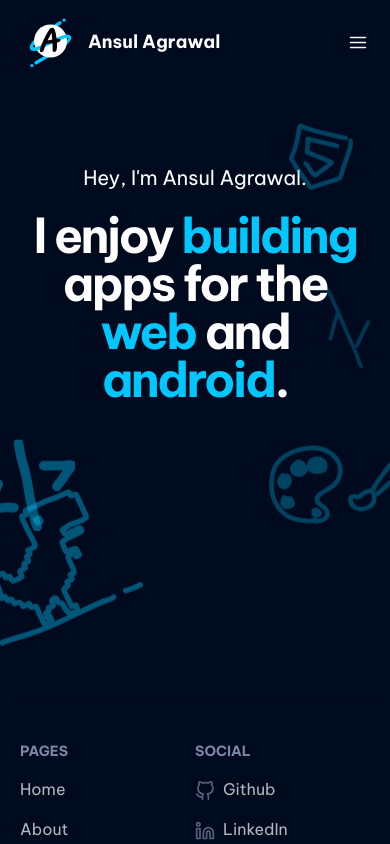
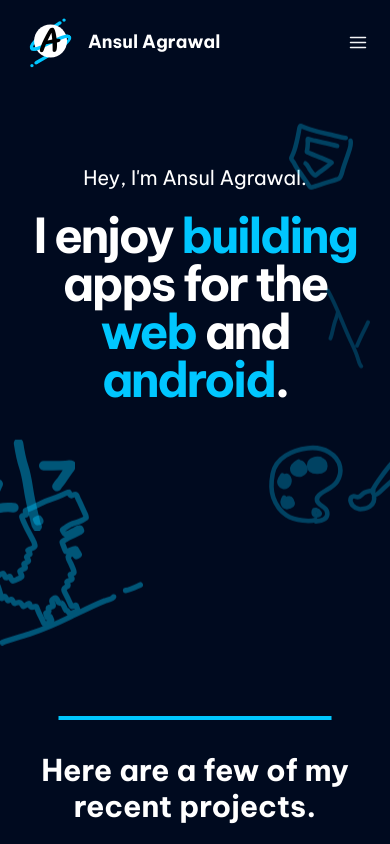
Before and after one commit to ansulagrawal/portfolio-v2, a Next.js app: page / in a window 390 px wide. Shown: the top 844 px of the page. Built offline with nearby package versions, Linux system fonts and the light colour scheme.

Commit message:
Added Scroll Styling, Project Title. Fixed: Mobile Nav, Hero Margin

```diff
--- a/app/globals.css
+++ b/app/globals.css
@@ -1,6 +1,22 @@
 @tailwind base;
 @tailwind components;
 @tailwind utilities;
+
+body::-webkit-scrollbar {
+  width: 8px;
+  background: transparent;
+}
+
+body::-webkit-scrollbar-track {
+  background: blue;
+  display: none;
+}
+
+body::-webkit-scrollbar-thumb {
+  background-color: #fff2;
+  backdrop-filter: blur(5px);
+  border-radius: 10px;
+}
 
 /* Mobile Navbar */
 
@@ -47,3 +63,26 @@
     animation: float 2s infinite ease-in-out;
   }
 }
+
+/* Title */
+.landing-title::before {
+  content: '';
+  position: absolute;
+  left: 105%;
+  top: 50%;
+  transform: translateY(-50%);
+  height: 4px;
+  width: 100vw;
+  width: 100dvw;
+  @apply bg-fun-pink;
+}
+
+@media (max-width: 768px) {
+  .landing-title::before {
+    left: 50%;
+    top: -20px;
+    transform: translate(-50%, -50%);
+    height: 8px;
+    width: max(150px, 70vw);
+  }
+}
--- a/app/page.js
+++ b/app/page.js
@@ -1,10 +1,14 @@
 import Hero from '@/components/home/Hero';
+import Projects from '@/components/home/Projects';
 import React from 'react';
 
 function Page() {
   return (
     <>
       <Hero />
+      <div className="mt-20 space-y-20">
+        <Projects />
+      </div>
     </>
   );
 }
--- a/components/MobileNavbar.jsx
+++ b/components/MobileNavbar.jsx
@@ -38,7 +38,7 @@ function MobileNavbar() {
       </div>
 
       {isMenuOpen && (
-        <ul className="flex flex-col absolute h-[calc(100vh-4.5rem)] w-full bg-bg gap-4 py-10">
+        <ul className="flex flex-col absolute h-[calc(100vh-4.5rem)] w-screen px-5 -left-5 bg-bg gap-4 py-10">
           {routes.map((rt, ind) => (
             <li key={rt.key} className="border-b list-none text-gray-100 border-gray-900 text-sm font-semibold pb-5" style={{ transitionDelay: `${150 + ind * 25}ms` }}>
               <Link href={rt.path}>{rt.title}</Link>
--- /dev/null
+++ b/components/Title.jsx
@@ -0,0 +1,11 @@
+import React from 'react';
+
+function Title({ title = '' }) {
+  return (
+    <div className="overflow-x-hidden w-full pt-5">
+      <h2 className="landing-title max-w-sm md:max-w-max mx-auto md:mx-0 text-center md:text-left relative text-3xl font-bold mb-10 pt-4 md:pt-0 md:w-max">{title}</h2>
+    </div>
+  );
+}
+
+export default Title;
--- a/components/home/Hero.jsx
+++ b/components/home/Hero.jsx
@@ -5,7 +5,7 @@ import React from 'react';
 function Hero() {
   return (
     <>
-      <div className="relative w-full pt-20 pb-64 flex justify-center text-center flex-col items-center">
+      <div className="relative w-full pt-20 pb-40 flex justify-center text-center flex-col items-center">
         <p className="text-xl mb-5">Hey, I'm {name}.</p>
         <div className="relative">
           <h1 className="inline-block max-w-2xl lg:max-w-4xl  w-auto relative text-5xl md:text-6xl lg:text-7xl tracking-tighter mb-10 font-bold">
--- /dev/null
+++ b/components/home/Projects.jsx
@@ -0,0 +1,14 @@
+import React from 'react';
+import Title from '../Title';
+
+function Projects() {
+  return (
+    <div className="flex flex-col text-left justify-between pt-8 relative">
+      <div id="learn-more">
+        <Title title="Here are a few of my recent projects." />
+      </div>
+    </div>
+  );
+}
+
+export default Projects;
```
